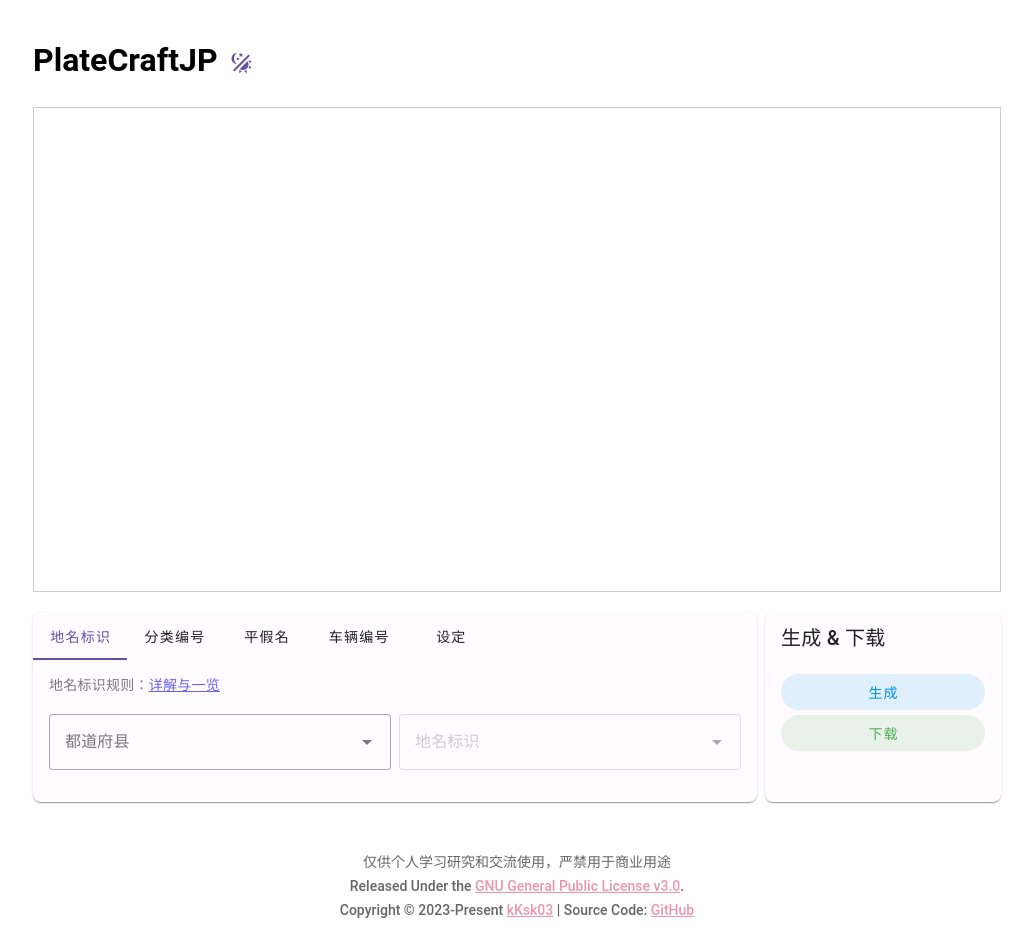
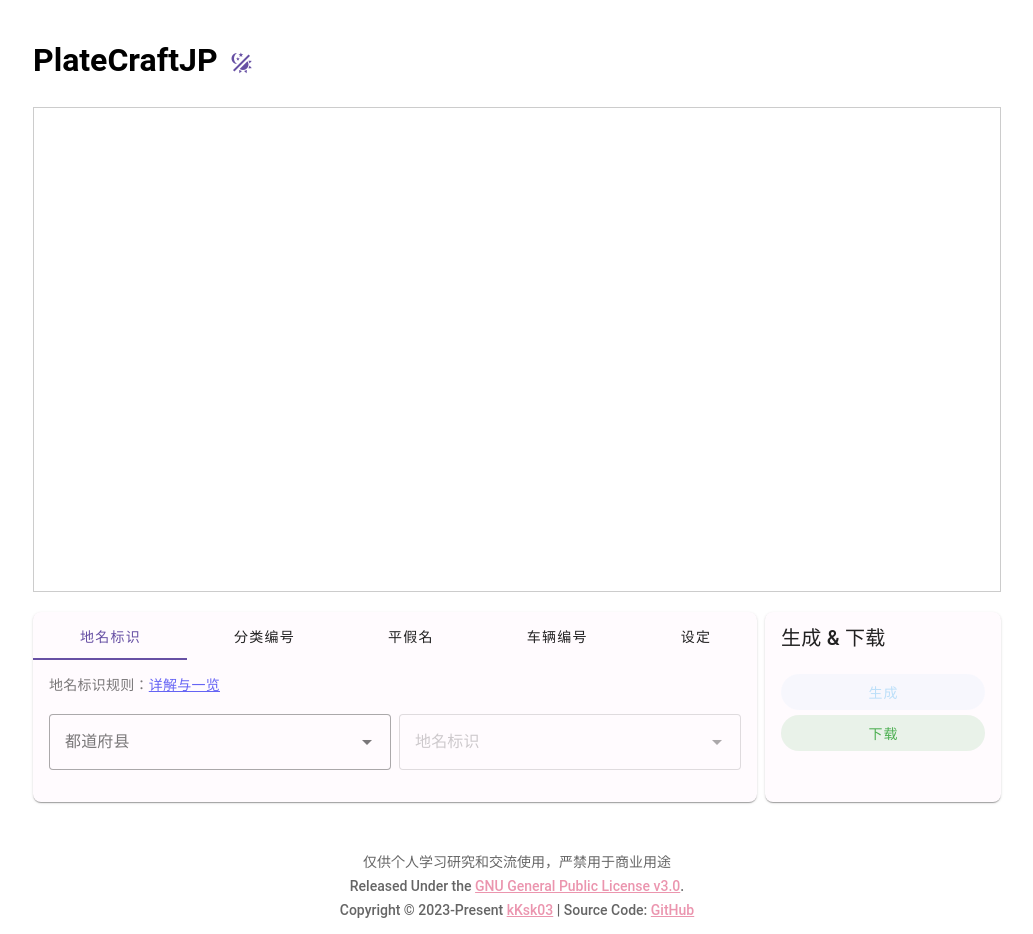
Before and after one commit to kKsk03/PlateCraftJP, a Vue app: page / in a window 1280 px wide. Shown: the whole page, without its empty margins (123-1156 px from the left). Built offline with nearby package versions, Linux system fonts and the light colour scheme.

Commit message:
Improve the function

```diff
--- a/src/views/Index.vue
+++ b/src/views/Index.vue
@@ -10,7 +10,7 @@
         <v-row dense>
             <v-col cols="12" xl="9" lg="9" md="9" sm="12" xs="12">
                 <v-card class="h-100">
-                    <v-tabs v-model="tab" show-arrows center-active>
+                    <v-tabs v-model="tab" show-arrows center-active grow>
                         <v-tab value="PlaceName">地名标识</v-tab>
                         <v-tab value="ClassificationNumber">分类编号</v-tab>
                         <v-tab value="Hiragana">平假名</v-tab>
@@ -124,9 +124,9 @@
             <v-col cols="12" xl="3" lg="3" md="3" sm="12" xs="12">
                 <v-card class="h-100" title="生成 & 下载">
                     <v-card-item>
-                        <v-btn block color="light-blue-accent-4" variant="tonal" @click="drawPlate()">生成</v-btn>
-                        <v-btn block style="margin-top: 5px; margin-bottom: 10px;" color="success"
-                            variant="tonal">下载</v-btn>
+                        <v-btn block color="light-blue-accent-4" variant="tonal" @click="drawPlate()" :disabled="!isDrawable()">生成</v-btn>
+                        <v-btn block style="margin-top: 5px; margin-bottom: 10px;" color="success" variant="tonal"
+                            @click="downloadPlate()">下载</v-btn>
                     </v-card-item>
                 </v-card>
             </v-col>
@@ -246,6 +246,7 @@ export default {
             });
         },
         async drawPlate() {
+            if (!this.isDrawable()) return;
             const canvas = this.$refs.canvas;
             const ctx = canvas.getContext("2d");
             // 清除画布
@@ -563,6 +564,33 @@ export default {
                     ctx.clearRect(0, 0, canvas.width, canvas.height);
                 }
             }
+        },
+        downloadPlate() {
+            const canvas = this.$refs.canvas;
+            const link = document.createElement("a");
+            link.href = canvas.toDataURL("image/png");
+            link.download = "license_plate.png";
+            link.click();
+        },
+        isDrawable() {
+            if (this.selected_place === null) return false;
+            if (this.selected_classificationNumber01 === null) return false;
+            if (this.selected_classificationNumber02 === null) return false;
+            if (this.selected_classificationNumber03 === null) return false;
+            if (this.selected_hiragana === null) return false;
+            if (this.selected_vehicleNumber01 === null) return false;
+            if (this.selected_vehicleNumber02 === null) return false;
+            if (this.selected_vehicleNumber03 === null) return false;
+            if (this.selected_vehicleNumber04 === null) return false;
+            if (this.selected_operationalPurpose === null) return false;
+            if (this.selected_vehiclePurpose === null) return false;
+            if (this.selected_backlight === null) return false;
+            if (this.selected_background === null) return false;
+            return true;
+        },
+        autoDrawPlate() {
+            if (!this.isDrawable()) return;
+            this.drawPlate();
         }
     },
     watch: {
@@ -580,6 +608,26 @@ export default {
         this.getVehicleNumberList();
         this.$watch(() => [this.selected_vehicleNumber01, this.selected_vehicleNumber02, this.selected_vehicleNumber03, this.selected_vehicleNumber04], () => { this.getVehicleNumberList(); },
         );
+        this.$watch(
+            () => [
+                this.selected_place,
+                this.selected_classificationNumber01,
+                this.selected_classificationNumber02,
+                this.selected_classificationNumber03,
+                this.selected_hiragana,
+                this.selected_vehicleNumber01,
+                this.selected_vehicleNumber02,
+                this.selected_vehicleNumber03,
+                this.selected_vehicleNumber04,
+                this.selected_operationalPurpose,
+                this.selected_vehiclePurpose,
+                this.selected_backlight,
+                this.selected_background
+            ],
+            () => {
+                this.autoDrawPlate();
+            }
+        );
     }
 }
 </script>
```
